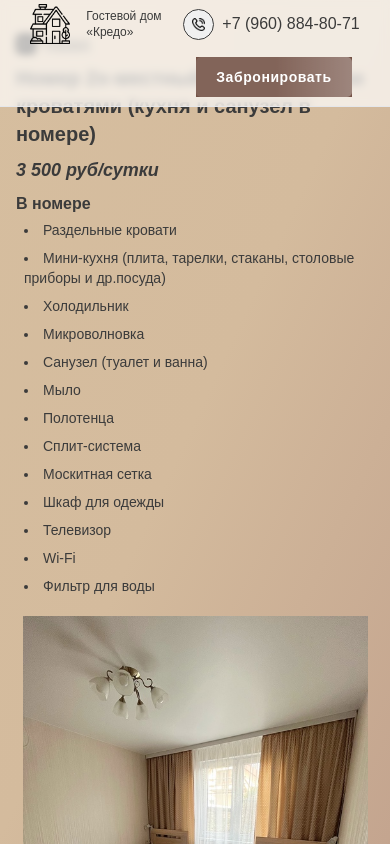
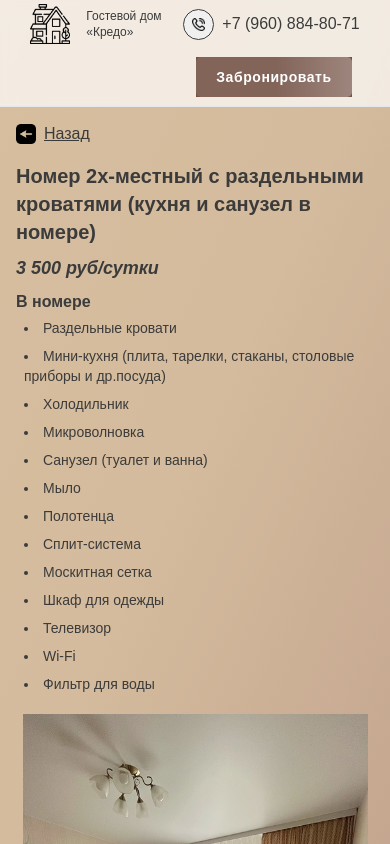
Before and after one commit to Salyens/Next-test-timeweb, a Next.js app: page /room/1 in a window 390 px wide. Shown: the top 844 px of the page. Built offline with nearby package versions, Linux system fonts and the light colour scheme.

Commit message:
Adjust layout and spacing for room page and components
- Update room page top margin for better mobile and desktop responsiveness
- Add bottom margin to BackButton for improved spacing
- Slightly modify EmblaCarousel text container vertical positioning

```diff
--- a/src/app/room/[id]/page.tsx
+++ b/src/app/room/[id]/page.tsx
@@ -40,7 +40,7 @@ export default async function page({
   if (!room) return;
 
   return (
-    <Container className="mb-10">
+    <Container className="mb-10 mt-[90px] md:mt-[60px]">
       <BackButton roomId={room.id.toString()} />
       <RoomPage room={room} />
       <div className="border-t border-secondary">
--- a/src/components/BackButton/BackButton.tsx
+++ b/src/components/BackButton/BackButton.tsx
@@ -16,7 +16,7 @@ const BackButton = ({ roomId }: { roomId: string }) => {
       href={`/?roomId=${roomId}`}
       prefetch={true}
     >
-      <p className="underline mt-8 flex items-center gap-2 w-fit">
+      <p className="underline mt-8 mb-2 flex items-center gap-2 w-fit">
         <Image
           src="/icons/arrow-left.png"
           alt="arrow-left"
--- a/src/components/EmblaCarousel/EmblaCarousel/EmblaCarousel.tsx
+++ b/src/components/EmblaCarousel/EmblaCarousel/EmblaCarousel.tsx
@@ -46,7 +46,7 @@ const EmblaCarousel = (props: Props) => {
                 initial={{ opacity: 0, scale: 0.1 }}
                 animate={{ opacity: 1, scale: 1 }}
                 transition={{ duration: 0.7 }}
-                className="bg-second-gray relative z-10 top-[65%] -translate-y-1/2 w-full lg:w-2/5
+                className="bg-second-gray relative z-10 top-[60%] -translate-y-1/2 w-full lg:w-2/5
              text-center p-4 lg:p-10 lg:left-4  "
               >
                 <h2 className="text-2xl md:text-4xl font-bold pb-2 md:pb-6">
```
